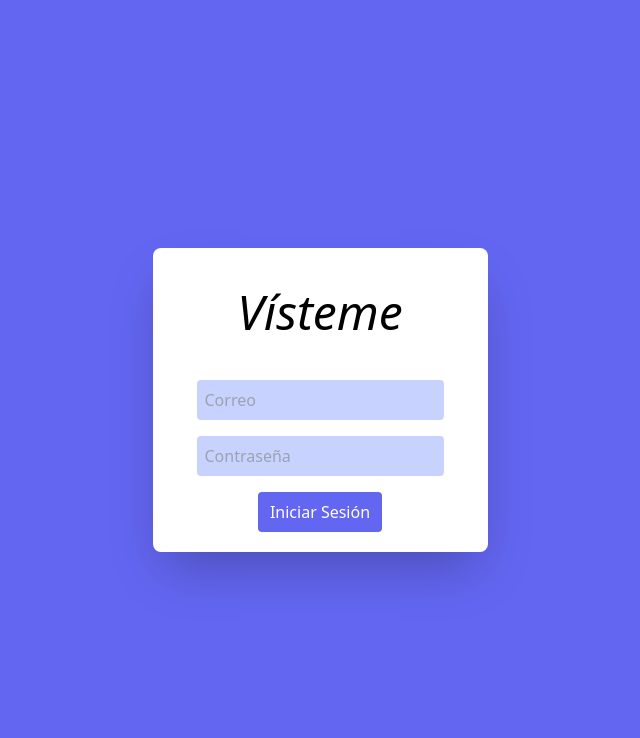
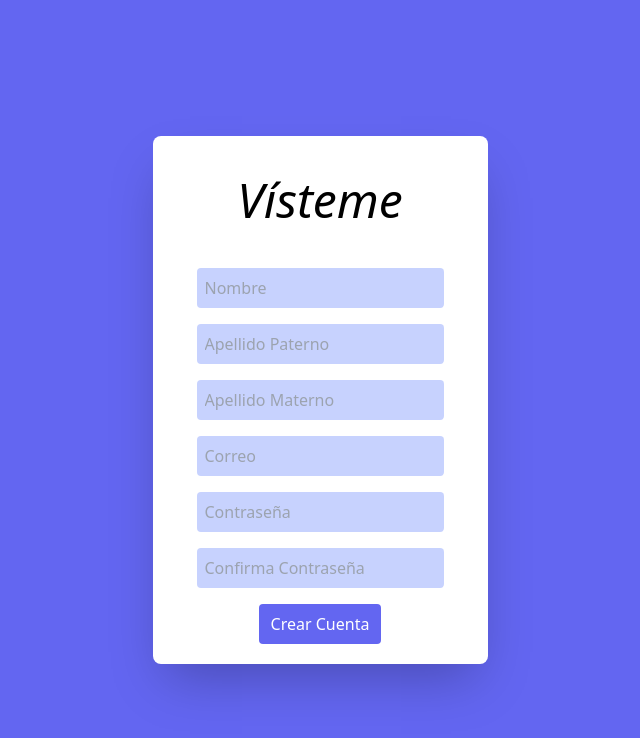
Before and after one commit to GaboGomezT/visteme-front-end, a React (Create React App) app: page / in a window 1280 px wide. Shown: the top 738 px of the page, without its empty margins (320-960 px from the left). Built offline with nearby package versions, Linux system fonts and the light colour scheme.

Commit message:
Created Signup Component

```diff
--- a/src/App.js
+++ b/src/App.js
@@ -1,8 +1,9 @@
 import Login from './components/Login.js';
+import Signup from './components/Signup.js';
 
 function App() {
   return (
-    <Login />
+    <Signup />
   );
 }
 
--- /dev/null
+++ b/src/components/Signup.js
@@ -0,0 +1,36 @@
+import React from 'react';
+
+const Signup = () => {
+    return (
+        <div className="bg-indigo-500 h-screen flex items-center justify-center">
+            <div className="bg-white rounded-lg p-5 text-center shadow-2xl">
+                <h1 className="text-5xl mb-4 italic py-5">Vísteme</h1>
+                <form className="px-6">
+                    <div>
+                        <input type="text" placeholder="Nombre" className="bg-indigo-200 p-2 my-2 rounded" />
+                    </div>
+                    <div>
+                        <input type="text" placeholder="Apellido Paterno" className="bg-indigo-200 p-2 my-2 rounded" />
+                    </div>
+                    <div>
+                        <input type="text" placeholder="Apellido Materno" className="bg-indigo-200 p-2 my-2 rounded" />
+                    </div>
+                    <div>
+                        <input type="email" placeholder="Correo" className="bg-indigo-200 p-2 my-2 rounded" />
+                    </div>
+                    <div>
+                        <input type="password" placeholder="Contraseña" className="bg-indigo-200 p-2 my-2 rounded" />
+                    </div>
+                    <div>
+                        <input type="password" placeholder="Confirma Contraseña" className="bg-indigo-200 p-2 my-2 rounded" />
+                    </div>
+                    <div>
+                        <button type="submit" className="bg-indigo-500 rounded text-white px-3 py-2 mt-2">Crear Cuenta</button>
+                    </div>
+                </form>
+            </div>
+        </div>
+    );
+}
+
+export default Signup;
```
